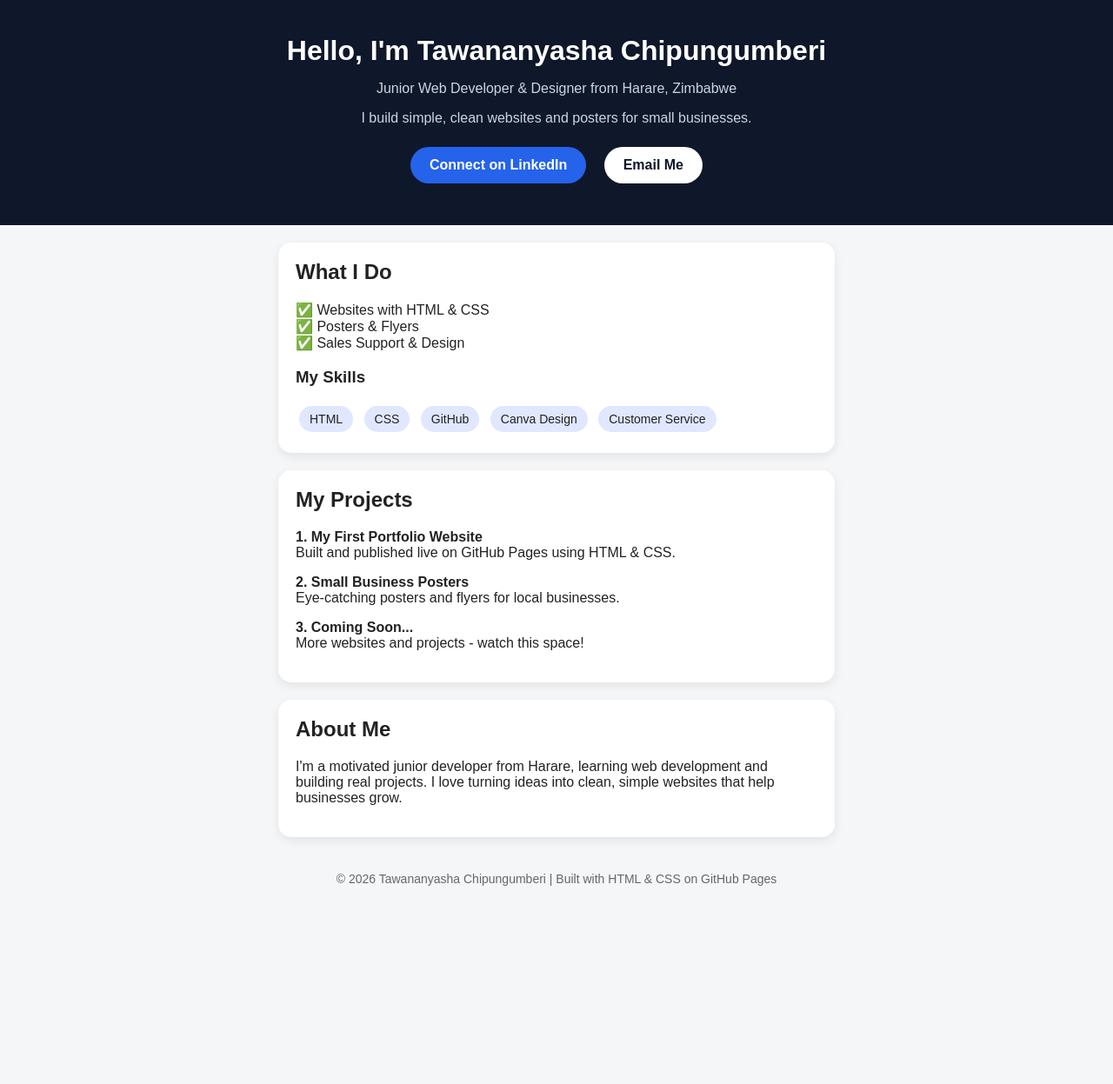
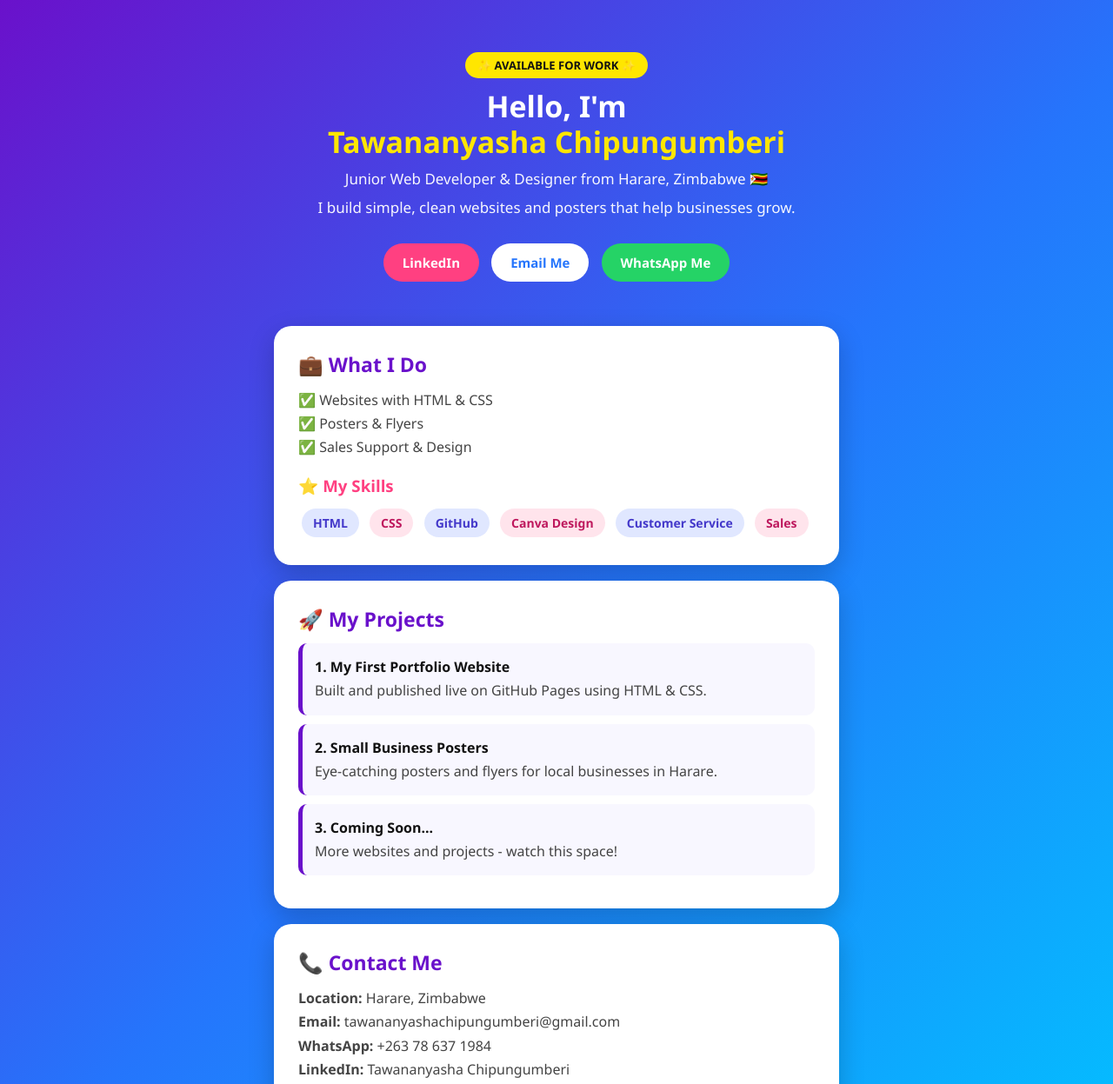
Before and after one commit to tawananyashachipungumberi-ctrl/MY-first-Website-, a plain HTML site: page index.html in a window 1280 px wide. Shown: the top 1247 px of the page at 87% size. Before the commit the page ends 1039 px from the top, so only its background shows below. Drawn offline with Linux system fonts and the light colour scheme.

Commit message:
Revise index.html for enhanced layout and content
Updated HTML structure and styling for improved layout and design.

```diff
--- a/index.html
+++ b/index.html
@@ -1,62 +1,74 @@
 <!DOCTYPE html>
-<html>
+<html lang="en">
 <head>
-<meta name="viewport" content="width=device-width, initial-scale=1">
-<title>Tawananyasha Chipungumberi | Web Developer</title>
+<meta charset="UTF-8">
+<meta name="viewport" content="width=device-width, initial-scale=1.0">
+<title>Tawananyasha Chipungumberi | Portfolio</title>
 <style>
-body{font-family:Arial,sans-serif;margin:0;background:#f4f6f8;color:#222;text-align:center}
-.header{background:#0f172a;color:white;padding:40px 20px}
-.header h1{margin:0;font-size:32px}
-.header p{color:#cbd5e1}
-.btn{display:inline-block;background:#2563eb;color:white;padding:12px 22px;border-radius:25px;text-decoration:none;margin:8px;font-weight:bold}
-.btn2{background:white;color:#0f172a}
-.card{background:white;max-width:600px;margin:20px auto;padding:20px;border-radius:15px;text-align:left;box-shadow:0 4px 12px rgba(0,0,0,0.08)}
-.card h2{margin-top:0}
-.skill{display:inline-block;background:#e0e7ff;padding:7px 12px;border-radius:20px;margin:4px;font-size:14px}
-.footer{padding:20px;color:#666;font-size:14px}
+*{box-sizing:border-box;margin:0;padding:0;font-family:'Segoe UI',Arial,sans-serif}
+body{background:linear-gradient(135deg,#6a11cb,#2575fc,#00c6ff);color:#222;min-height:100vh;padding:20px}
+.header{text-align:center;color:white;padding:40px 20px 25px}
+.header h1{font-size:34px;line-height:1.2}
+.header h1 span{color:#ffe600}
+.header p{margin-top:10px;font-size:17px;opacity:.95}
+.badge{display:inline-block;background:#ffe600;color:#111;padding:6px 14px;border-radius:20px;font-weight:700;font-size:13px;margin-bottom:12px}
+.btn{display:inline-block;background:#ff4081;color:white;padding:12px 22px;border-radius:30px;text-decoration:none;font-weight:700;margin:8px 5px;font-size:15px}
+.btn2{background:white;color:#2575fc}
+.btn3{background:#25D366;color:white}
+.card{background:white;max-width:650px;margin:18px auto;padding:28px;border-radius:20px;box-shadow:0 10px 30px rgba(0,0,0,.2)}
+.card h2{color:#6a11cb;margin-bottom:12px;font-size:23px}
+.card h3{color:#ff4081;margin-top:18px;margin-bottom:10px}
+.card p{line-height:1.7;color:#444;font-size:16px}
+.skill{display:inline-block;background:#e0e7ff;color:#4338ca;padding:7px 13px;border-radius:20px;margin:4px;font-weight:600;font-size:14px}
+.skill:nth-child(odd){background:#ffe4ec;color:#be185d}
+.project{background:#f8f7ff;border-left:5px solid #6a11cb;padding:14px;border-radius:10px;margin:10px 0}
+.project b{color:#111}
+.footer{text-align:center;color:white;padding:20px;font-size:14px;opacity:.9}
 </style>
 </head>
 <body>
 
 <div class="header">
-<h1>Hello, I'm Tawananyasha Chipungumberi</h1>
-<p>Junior Web Developer & Designer from Harare, Zimbabwe</p>
-<p>I build simple, clean websites and posters for small businesses.</p>
-<a class="btn" href="https://www.linkedin.com/in/tawananyasha-chipungumberi">Connect on LinkedIn</a>
-<a class="btn btn2" href="mailto:YOUR-EMAIL@gmail.com">Email Me</a>
+<div class="badge">✨ AVAILABLE FOR WORK ✨</div>
+<h1>Hello, I'm<br><span>Tawananyasha Chipungumberi</span></h1>
+<p>Junior Web Developer & Designer from Harare, Zimbabwe 🇿🇼</p>
+<p>I build simple, clean websites and posters that help businesses grow.</p>
+<br>
+<a class="btn" href="https://www.linkedin.com/in/tawananyasha-chipungumberi">LinkedIn</a>
+<a class="btn btn2" href="mailto:tawananyashachipungumberi@gmail.com">Email Me</a>
+<a class="btn btn3" href="https://wa.me/263786371984?text=Hi%20Tawananyasha%2C%20I%20saw%20your%20website">WhatsApp Me</a>
 </div>
 
 <div class="card">
-<h2>What I Do</h2>
-<p>✅ Websites with HTML & CSS<br>
-✅ Posters & Flyers<br>
-✅ Sales Support & Design</p>
-<h3>My Skills</h3>
+<h2>💼 What I Do</h2>
+<p>✅ Websites with HTML & CSS<br>✅ Posters & Flyers<br>✅ Sales Support & Design</p>
+<h3>⭐ My Skills</h3>
 <span class="skill">HTML</span>
 <span class="skill">CSS</span>
 <span class="skill">GitHub</span>
 <span class="skill">Canva Design</span>
 <span class="skill">Customer Service</span>
+<span class="skill">Sales</span>
 </div>
 
 <div class="card">
-<h2>My Projects</h2>
-<p><b>1. My First Portfolio Website</b><br>
-Built and published live on GitHub Pages using HTML & CSS.</p>
-<p><b>2. Small Business Posters</b><br>
-Eye-catching posters and flyers for local businesses.</p>
-<p><b>3. Coming Soon...</b><br>
-More websites and projects - watch this space!</p>
+<h2>🚀 My Projects</h2>
+<div class="project"><p><b>1. My First Portfolio Website</b><br>Built and published live on GitHub Pages using HTML & CSS.</p></div>
+<div class="project"><p><b>2. Small Business Posters</b><br>Eye-catching posters and flyers for local businesses in Harare.</p></div>
+<div class="project"><p><b>3. Coming Soon...</b><br>More websites and projects - watch this space!</p></div>
 </div>
 
 <div class="card">
-<h2>About Me</h2>
-<p>I'm a motivated junior developer from Harare, learning web development and building real projects. I love turning ideas into clean, simple websites that help businesses grow.</p>
+<h2>📞 Contact Me</h2>
+<p><b>Location:</b> Harare, Zimbabwe<br>
+<b>Email:</b> tawananyashachipungumberi@gmail.com<br>
+<b>WhatsApp:</b> +263 78 637 1984<br>
+<b>LinkedIn:</b> Tawananyasha Chipungumberi</p>
+<br>
+<a class="btn btn3" href="https://wa.me/263786371984?text=Hi%20Tawananyasha%2C%20I%20want%20a%20website">Hire Me on WhatsApp</a>
 </div>
 
-<div class="footer">
-© 2026 Tawananyasha Chipungumberi | Built with HTML & CSS on GitHub Pages
-</div>
+<div class="footer">© 2026 Tawananyasha Chipungumberi | Made with ❤️ in Harare</div>
 
 </body>
 </html>
```
